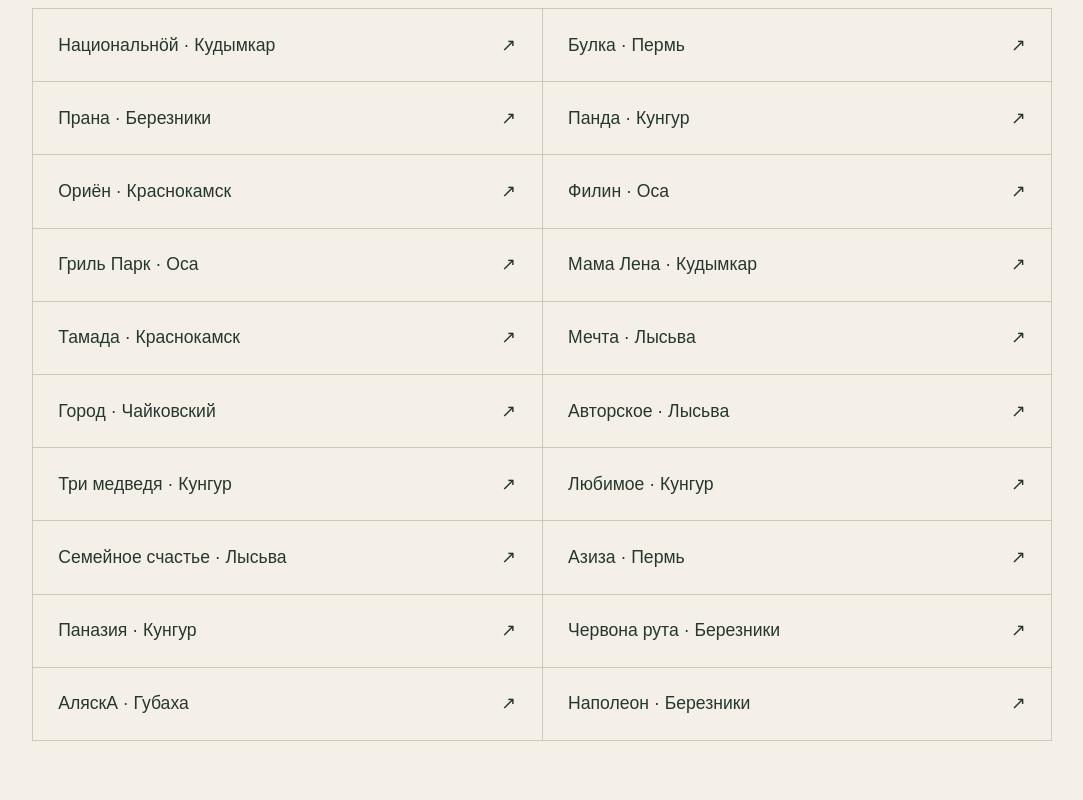
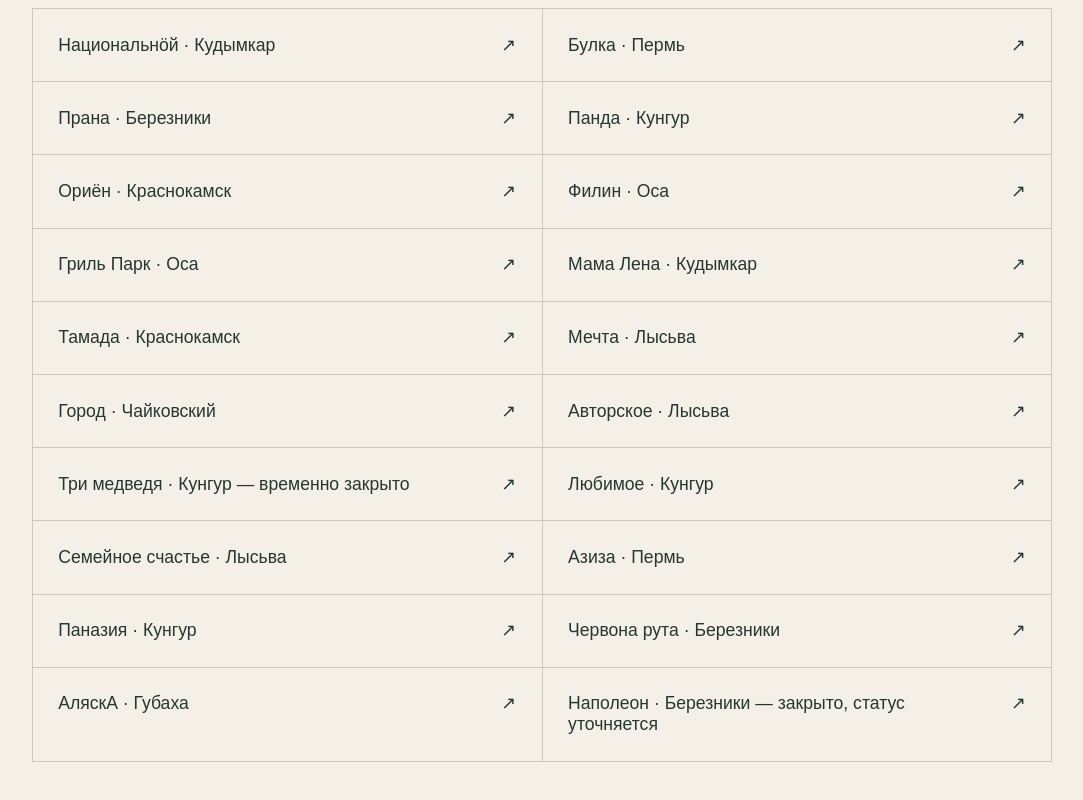
Before and after one commit to grappa159/perm-restaurants, a plain HTML site: page index.html in a window 1280 px wide. Shown: the part 520-1320 px from the top of the page, without its empty margins (98-1181 px from the left). Drawn offline with Linux system fonts and the light colour scheme.

Commit message:
Mark closed venues in directory

```diff
--- a/index.html
+++ b/index.html
@@ -10,11 +10,11 @@
 <a href="https://grappa159.github.io/perm-mechta/"><span>Мечта · Лысьва</span><span aria-hidden="true">↗</span></a>
 <a href="https://grappa159.github.io/perm-gorod/"><span>Город · Чайковский</span><span aria-hidden="true">↗</span></a>
 <a href="https://grappa159.github.io/perm-avtorskoe/"><span>Авторское · Лысьва</span><span aria-hidden="true">↗</span></a>
-<a href="https://grappa159.github.io/perm-medvedi/"><span>Три медведя · Кунгур</span><span aria-hidden="true">↗</span></a>
+<a href="https://grappa159.github.io/perm-medvedi/"><span>Три медведя · Кунгур — временно закрыто</span><span aria-hidden="true">↗</span></a>
 <a href="https://grappa159.github.io/perm-lyubimoe/"><span>Любимое · Кунгур</span><span aria-hidden="true">↗</span></a>
 <a href="https://grappa159.github.io/perm-semeynoe-schastye/"><span>Семейное счастье · Лысьва</span><span aria-hidden="true">↗</span></a>
 <a href="https://grappa159.github.io/perm-aziza/"><span>Азиза · Пермь</span><span aria-hidden="true">↗</span></a>
 <a href="https://grappa159.github.io/perm-panazia/"><span>Паназия · Кунгур</span><span aria-hidden="true">↗</span></a>
 <a href="https://grappa159.github.io/perm-ruta/"><span>Червона рута · Березники</span><span aria-hidden="true">↗</span></a>
 <a href="https://grappa159.github.io/perm-alaska/"><span>АляскА · Губаха</span><span aria-hidden="true">↗</span></a>
-<a href="https://grappa159.github.io/perm-napoleon/"><span>Наполеон · Березники</span><span aria-hidden="true">↗</span></a></div></main></body></html>
+<a href="https://grappa159.github.io/perm-napoleon/"><span>Наполеон · Березники — закрыто, статус уточняется</span><span aria-hidden="true">↗</span></a></div></main></body></html>
```
